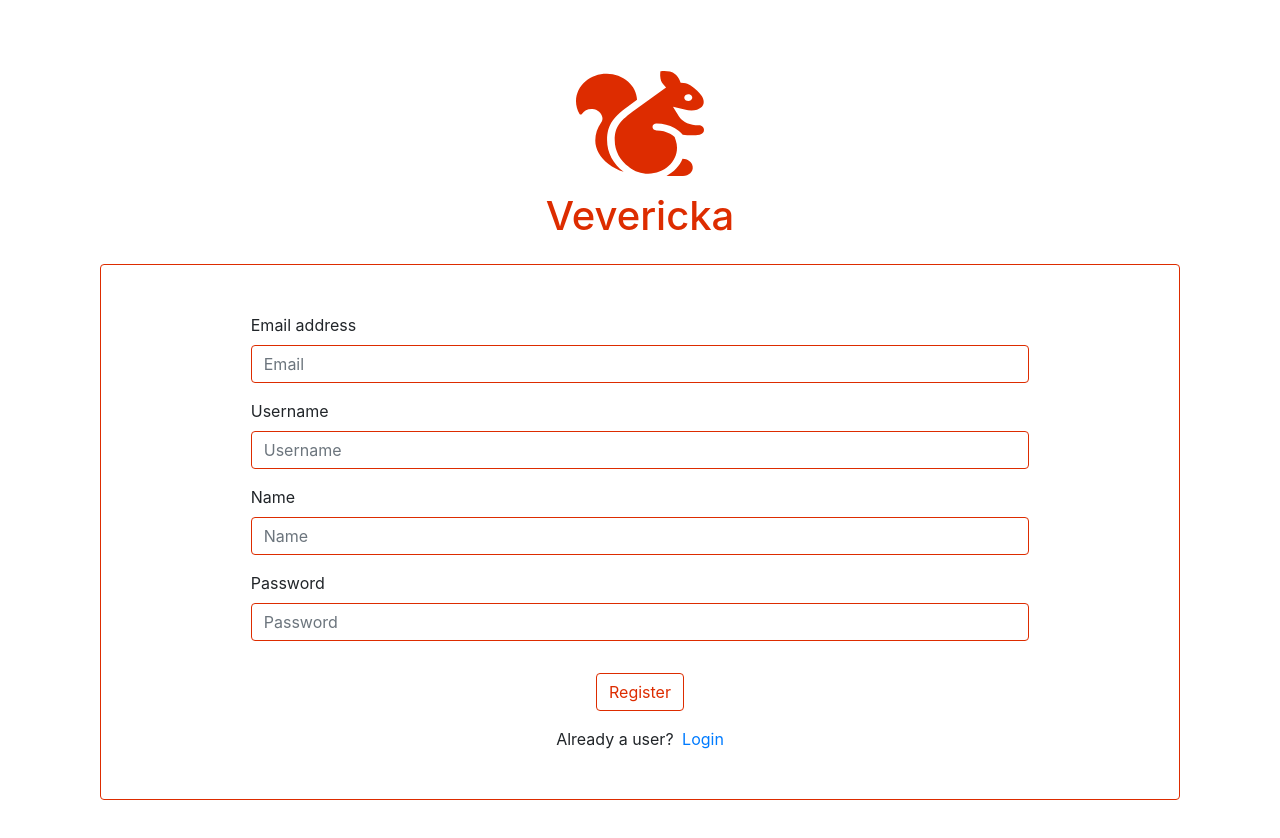
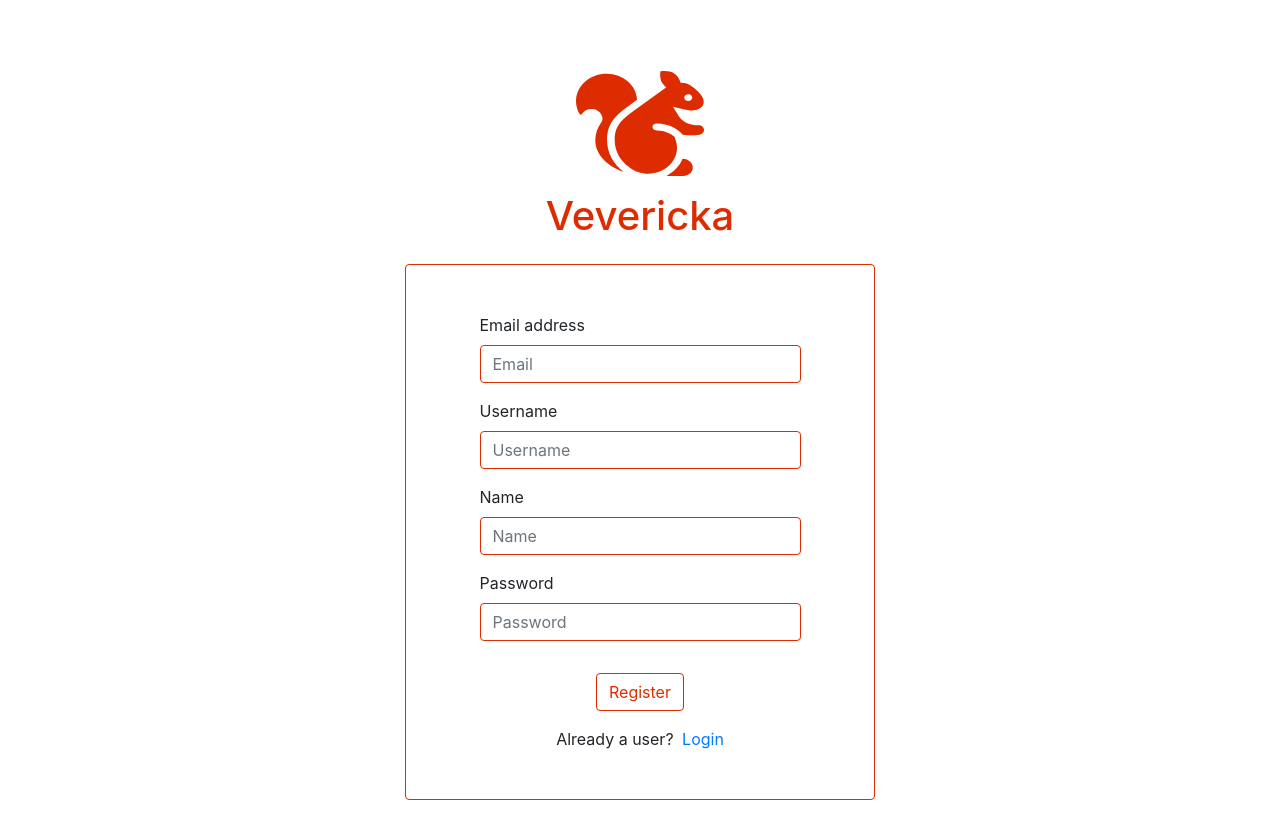
Before and after one commit to mertturkmenoglu/vue-auth-test, a Vue app: page /register in a window 1280 px wide. Shown: the top 838 px of the page. Built offline with nearby package versions, Linux system fonts and the light colour scheme; the HTML template or start-up script is replaced by a standard one.

Commit message:
Add responsive controls to froms

```diff
--- a/src/store/index.js
+++ b/src/store/index.js
@@ -40,7 +40,6 @@ const actions = {
   async register({ commit }, { email, username, name, password }) {
     commit('registerRequest', { email, username, name, password })
 
-    console.log('before try')
     try {
       const requestOptions = {
         method: 'POST',
--- a/src/views/LoginPage.vue
+++ b/src/views/LoginPage.vue
@@ -11,7 +11,7 @@
         <h1 class="app-name">Vevericka</h1>
       </div>
 
-      <div class="container-fluid">
+      <div class="container-fluid max-container">
         <div class="card app-border">
           <div class="container mb-5 w-75">
             <form class="text-left" @submit.prevent="loginHandler">
@@ -100,6 +100,12 @@ export default {
 </script>
 
 <style scoped>
+@media (min-width: 600px) {
+  .max-container {
+    width: 500px;
+  }
+}
+
 .app-name {
   color: #dd2c00;
 }
--- a/src/views/RegisterPage.vue
+++ b/src/views/RegisterPage.vue
@@ -11,7 +11,7 @@
         <h1 class="app-name">Vevericka</h1>
       </div>
 
-      <div class="container-fluid">
+      <div class="container-fluid max-container">
         <div class="card app-border">
           <div class="container mb-5 w-75">
             <form class="text-left" @submit.prevent="registerHandler">
@@ -133,6 +133,12 @@ export default {
 </script>
 
 <style scoped>
+@media (min-width: 600px) {
+  .max-container {
+    width: 500px;
+  }
+}
+
 .app-name {
   color: #dd2c00;
 }
```
